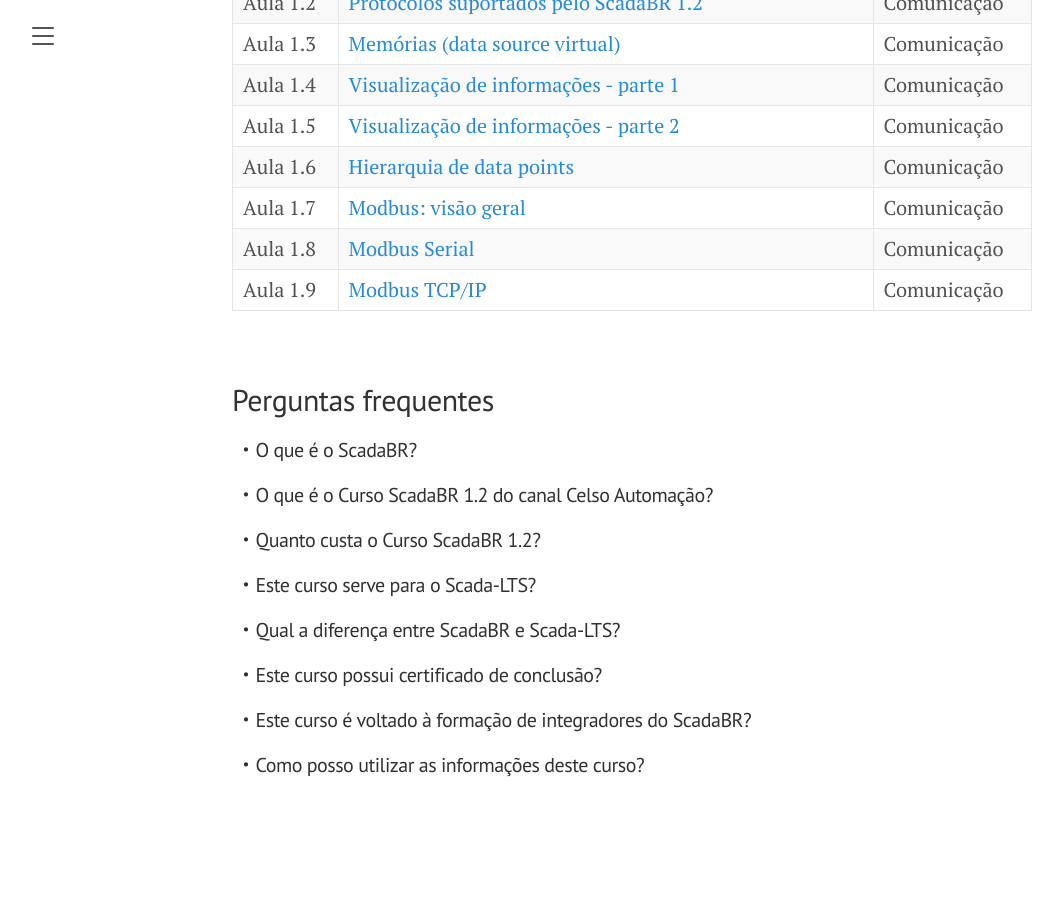
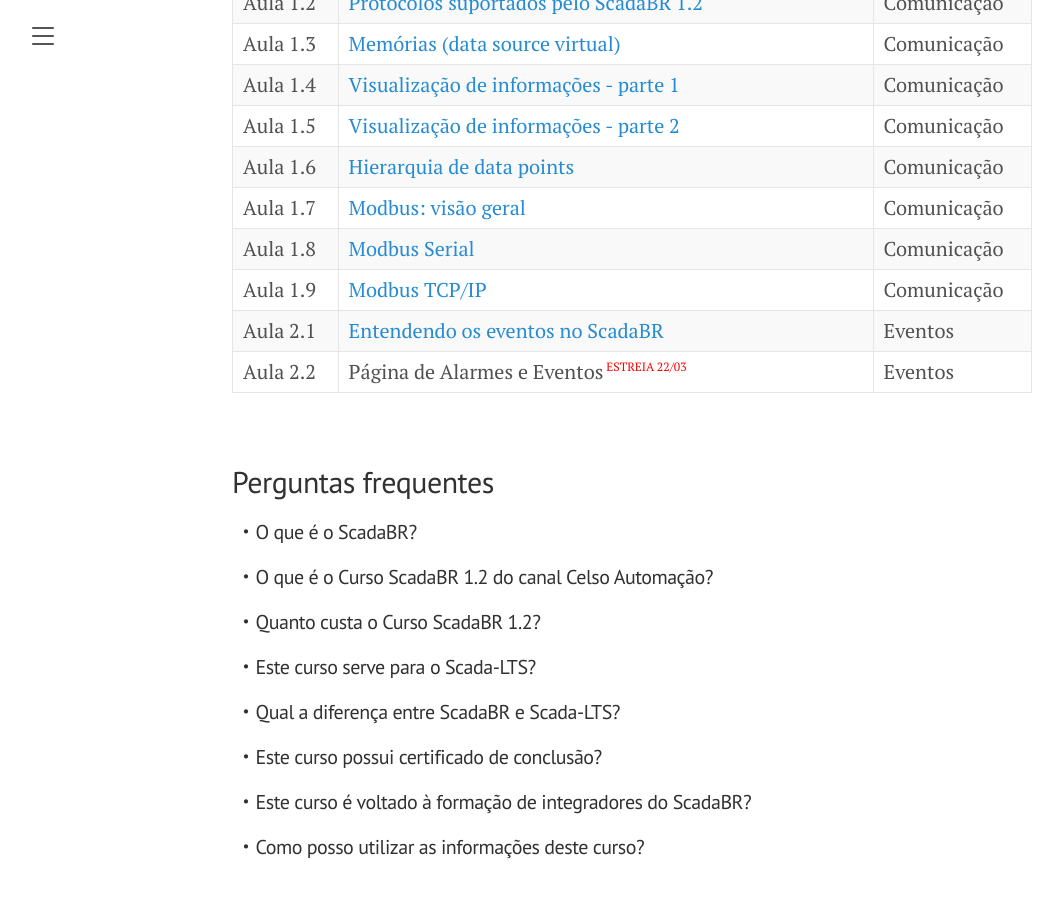
Before and after one commit to celsou/curso-scadabr, a Jekyll site: the page built from index.html, in a window 1280 px wide and 900 px high, scrolled down 1362 px. Shown: the whole window, without its empty margins (8-1071 px from the left). Built offline with Jekyll 4.4.1, drawn with Linux system fonts in a browser that asks for light colours; the list of posts is cut into pages by our own code; before the commit the page ends 2180 px from its top, so only the background shows below that.

Commit message:
Updated site

```diff
--- /dev/null
+++ b/aulas/tema-2/entendendo-os-eventos.md
@@ -0,0 +1,34 @@
+---
+layout: page
+title: "Entendendo os eventos no ScadaBR"
+aula: true
+tema: "Eventos"
+post_index: 2.1
+
+# Configurações de publicação
+published: true
+estreia: '2025-03-14 10:00 GMT-3'
+---
+
+## Resumo da aula
+<div class="message">
+	Nesta aula teremos uma introdução de como funciona o sistema de eventos no ScadaBR, entendendo o que são os eventos e seus atributos.
+	<br><br>
+	Tópicos abordados:
+	<ul>
+		<li>Como funciona o sistema de eventos</li>
+		<li>Atributos de eventos</li>
+		<li>Diferença entre eventos regulares e alarmes</li>
+	</ul>
+</div>
+
+<br>
+## Conteúdo da aula (vídeo)
+
+<div class="iframe-container ratio-16_9">
+	<iframe src="https://youtube.com/embed/Vyqib47YMmw" title="YouTube video player" frameborder="0" allow="accelerometer; autoplay; clipboard-write; encrypted-media; gyroscope; picture-in-picture; web-share" allowfullscreen></iframe>
+</div>
+
+<br>
+## Material complementar
+<a href="{{ '/uploads/Eventos no ScadaBR.pdf' | absolute_url }}" download>Clique para baixar os slides desta aula (arquivo PDF)</a>
--- /dev/null
+++ b/aulas/tema-2/pagina-de-alarmes.md
@@ -0,0 +1,37 @@
+---
+layout: page
+title: "Página de Alarmes e Eventos"
+aula: true
+tema: "Eventos"
+post_index: 2.2
+
+# Configurações de publicação
+published: true
+estreia: '2025-03-22 10:00 GMT-3'
+---
+
+## Resumo da aula
+<div class="message">
+	Nesta aula conheceremos a Página de Alarmes e Eventos no ScadaBR, aprenderemos como os alarmes são listados e como pesquisar eventos.
+	<br><br>
+	Tópicos abordados:
+	<ul>
+		<li>Exibição dos alarmes na interface do ScadaBR</li>
+		<li>Página de alarmes</li>
+		<li>Tabela de alarmes pendentes</li>
+		<li>Pesquisa de eventos</li>
+		<li>Editando alarmes de eventos do sistema</li>
+		<li>Página de alarmes em outras versões do ScadaBR e no Scada-LTS</li>
+	</ul>
+</div>
+
+<br>
+## Conteúdo da aula (vídeo)
+
+<div class="iframe-container ratio-16_9">
+	<iframe src="https://youtube.com/embed/W22y9rAPtt4" title="YouTube video player" frameborder="0" allow="accelerometer; autoplay; clipboard-write; encrypted-media; gyroscope; picture-in-picture; web-share" allowfullscreen></iframe>
+</div>
+
+<br>
+## Material complementar
+<i>Esta aula não possui material complementar disponível.</i>
```
Also changed, not shown: aulas/tema-1/modbus-serial.md (+1 -0 lines), 1 other file.
